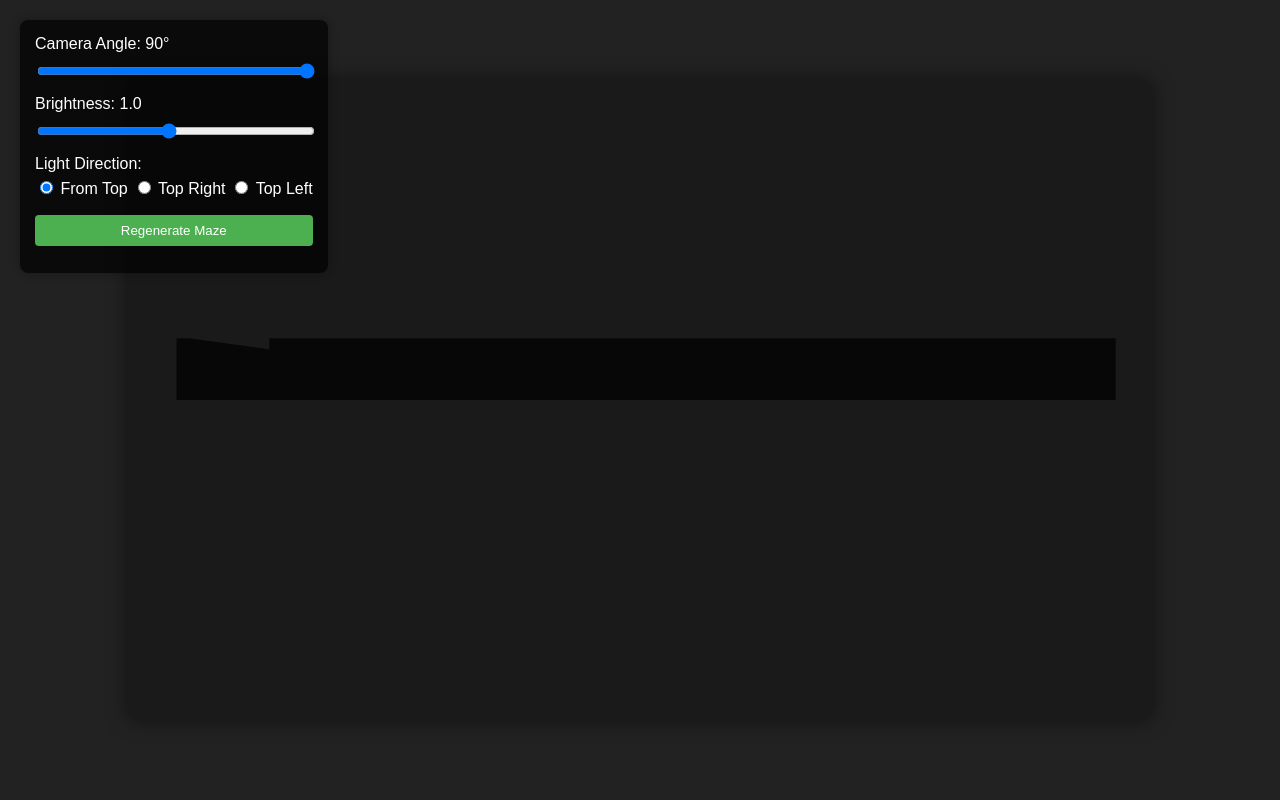
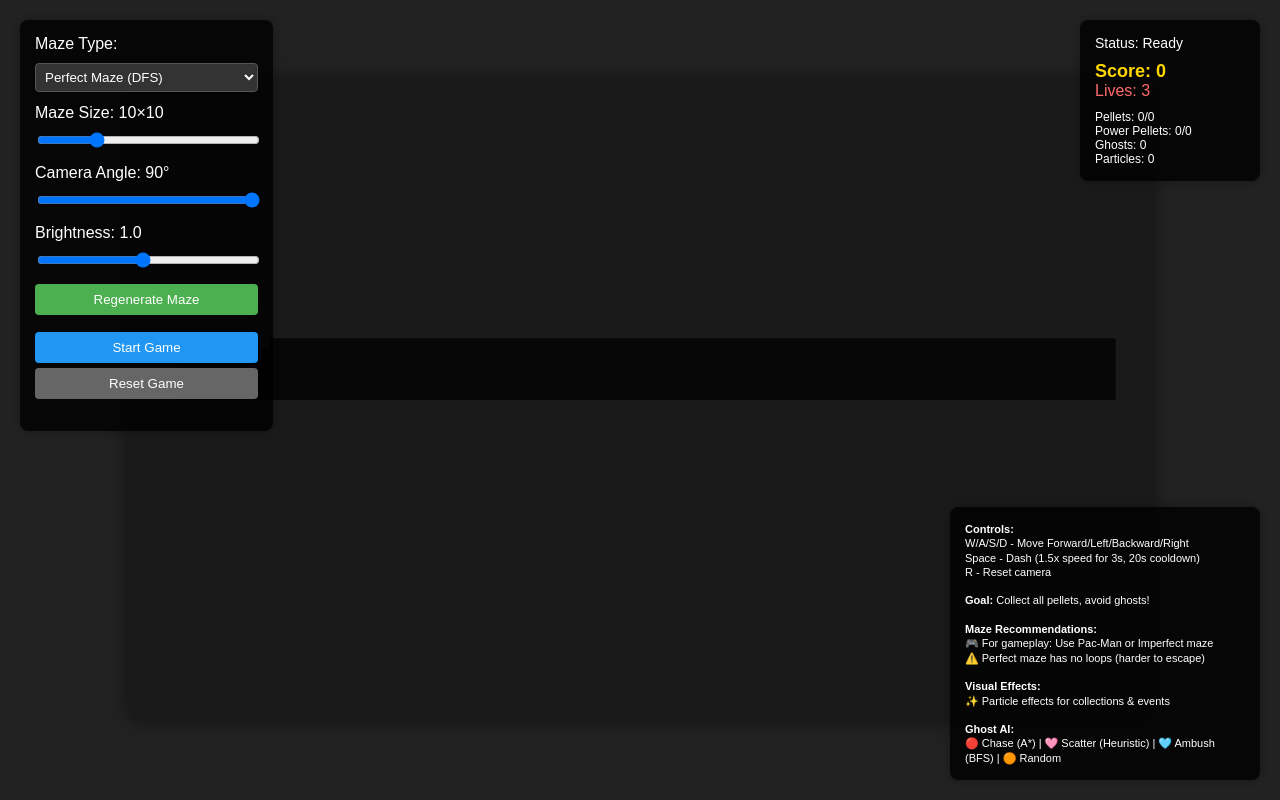
Before and after one commit to arogaki/CS303_Final_ASN, a plain HTML site: page index.html in a window 1280 px wide. Drawn offline with Linux system fonts and the light colour scheme; animation ran at ten frames a second.

Commit message:
Update index.html

```diff
--- a/index.html
+++ b/index.html
@@ -2,7 +2,7 @@
 <html>
 <head>
     <meta charset="UTF-8">
-    <title>WebGL Maze with Pathfinding</title>
+    <title>WebGL 3D Maze Game</title>
     <style>
         body {
             margin: 0;
@@ -12,6 +12,7 @@
             justify-content: center;
             align-items: center;
             height: 100vh;
+            font-family: Arial, sans-serif;
         }
         canvas {
             display: block;
@@ -22,11 +23,37 @@
             position: absolute;
             top: 20px;
             left: 20px;
-            background: rgba(0, 0, 0, 0.7);
+            background: rgba(0, 0, 0, 0.8);
             padding: 15px;
             border-radius: 8px;
             color: white;
             box-shadow: 0 0 10px rgba(0, 0, 0, 0.3);
+            min-width: 200px;
+            max-height: 70vh;
+            overflow-y: auto;
+        }
+        #gameInfo {
+            position: absolute;
+            top: 20px;
+            right: 20px;
+            background: rgba(0, 0, 0, 0.8);
+            padding: 15px;
+            border-radius: 8px;
+            color: white;
+            box-shadow: 0 0 10px rgba(0, 0, 0, 0.3);
+            min-width: 150px;
+        }
+        #instructions {
+            position: absolute;
+            bottom: 20px;
+            right: 20px;
+            background: rgba(0, 0, 0, 0.8);
+            padding: 15px;
+            border-radius: 8px;
+            color: white;
+            box-shadow: 0 0 10px rgba(0, 0, 0, 0.3);
+            max-width: 280px;
+            font-size: 11px;
         }
         .control-group {
             margin-bottom: 12px;
@@ -40,6 +67,15 @@
             width: 100%;
             margin-top: 5px;
         }
+        select {
+            width: 100%;
+            padding: 5px;
+            margin-top: 5px;
+            background-color: #333;
+            color: white;
+            border: 1px solid #555;
+            border-radius: 4px;
+        }
         button {
             width: 100%;
             padding: 8px;
@@ -50,15 +86,63 @@
             cursor: pointer;
             font-family: Arial, sans-serif;
             transition: background-color 0.3s;
+            margin-bottom: 5px;
         }
         button:hover {
             background-color: #45a049;
+        }
+        button:disabled {
+            background-color: #666;
+            cursor: not-allowed;
+        }
+        .game-button {
+            background-color: #2196F3;
+        }
+        .game-button:hover {
+            background-color: #1976D2;
+        }
+        .danger-button {
+            background-color: #f44336;
+        }
+        .danger-button:hover {
+            background-color: #d32f2f;
+        }
+        .score {
+            font-size: 18px;
+            font-weight: bold;
+            color: #FFD700;
+        }
+        .health {
+            font-size: 16px;
+            color: #FF6B6B;
+        }
+        .game-status {
+            font-size: 14px;
+            margin-bottom: 10px;
+        }
+        .instructions-text {
+            font-size: 11px;
+            line-height: 1.3;
         }
     </style>
 </head>
 <body>
     <canvas id="gl-canvas"></canvas>
+
+    <!-- Main Controls -->
     <div id="controls">
+        <div class="control-group">
+            <label>Maze Type:</label>
+            <select id="mazeType">
+                <option value="perfect">Perfect Maze (DFS)</option>
+                <option value="imperfect">Imperfect Maze</option>
+                <option value="pacman">Pac-Man Style (Open Corridors)</option>
+            </select>
+        </div>
+        <div class="control-group">
+            <label>Maze Size: <span id="sizeValue">10</span>×<span id="sizeValueCopy">10</span></label>
+            <input type="range" id="mazeSize" min="5" max="25" value="10" step="1">
+        </div>
         <div class="control-group">
             <label>Camera Angle: <span id="angleValue">90</span>°</label>
             <input type="range" id="cameraAngle" min="0" max="90" value="90" step="1">
@@ -68,24 +152,50 @@
             <input type="range" id="brightness" min="0.1" max="2.0" value="1.0" step="0.1">
         </div>
         <div class="control-group">
-            <label>Light Direction:</label>
-            <div style="display: flex; justify-content: space-between; margin-top: 5px;">
-                <label style="margin-right: 5px;">
-                    <input type="radio" name="lightDirection" value="top" checked>
-                    From Top
-                </label>
-                <label style="margin-right: 5px;">
-                    <input type="radio" name="lightDirection" value="topRight">
-                    Top Right
-                </label>
-                <label>
-                    <input type="radio" name="lightDirection" value="topLeft">
-                    Top Left
-                </label>
-            </div>
+            <button id="regenerate">Regenerate Maze</button>
         </div>
         <div class="control-group">
-            <button id="regenerate">Regenerate Maze</button>
+            <button id="startGame" class="game-button">Start Game</button>
+            <button id="resetGame" class="danger-button" disabled>Reset Game</button>
+        </div>
+    </div>
+
+    <!-- Game Information -->
+    <div id="gameInfo">
+        <div class="game-status">
+            <div>Status: <span id="gameStatus">Ready</span></div>
+            <div id="powerModeStatus" style="display: none; color: #FFD700; font-weight: bold;">Power Mode: 0s</div>
+            <div id="dashStatus" style="display: none; color: #00FFFF; font-weight: bold;">Dash: Ready</div>
+        </div>
+        <div class="score">
+            Score: <span id="score">0</span>
+        </div>
+        <div class="health">
+            Lives: <span id="lives">3</span>
+        </div>
+        <div style="margin-top: 10px; font-size: 12px;">
+            <div>Pellets: <span id="pelletsCollected">0</span>/<span id="totalPellets">0</span></div>
+            <div>Power Pellets: <span id="powerPelletsCollected">0</span>/<span id="totalPowerPellets">0</span></div>
+            <div>Ghosts: <span id="ghostsActive">0</span></div>
+            <div>Particles: <span id="particlesActive">0</span></div>
+        </div>
+    </div>
+
+    <!-- Instructions -->
+    <div id="instructions">
+        <div class="instructions-text">
+            <strong>Controls:</strong><br>
+            W/A/S/D - Move Forward/Left/Backward/Right<br>
+            Space - Dash (1.5x speed for 3s, 20s cooldown)<br>
+            R - Reset camera<br><br>
+            <strong>Goal:</strong> Collect all pellets, avoid ghosts!<br><br>
+            <strong>Maze Recommendations:</strong><br>
+            🎮 For gameplay: Use Pac-Man or Imperfect maze<br>
+            ⚠️ Perfect maze has no loops (harder to escape)<br><br>
+            <strong>Visual Effects:</strong><br>
+            ✨ Particle effects for collections & events<br><br>
+            <strong>Ghost AI:</strong><br>
+            🔴 Chase (A*) | 🩷 Scatter (Heuristic) | 🩵 Ambush (BFS) | 🟠 Random
         </div>
     </div>
 
@@ -166,17 +276,6 @@
     <!-- Include required scripts -->
     <script src="initShaders.js"></script>
     <script src="MVnew.js"></script>
-    <script>
-        // Add debugging to verify scripts are loaded in correct order
-        console.log("About to load ball.js");
-        window.onload = function() {
-            console.log("Window loaded, Ball object availability:", typeof Ball !== 'undefined');
-        };
-    </script>
-    <script src="ball.js"></script>
-    <script>
-        console.log("ball.js loaded, Ball object:", typeof Ball !== 'undefined' ? "Available" : "Not available");
-    </script>
     <script src="maze.js"></script>
 </body>
 </html>
```
